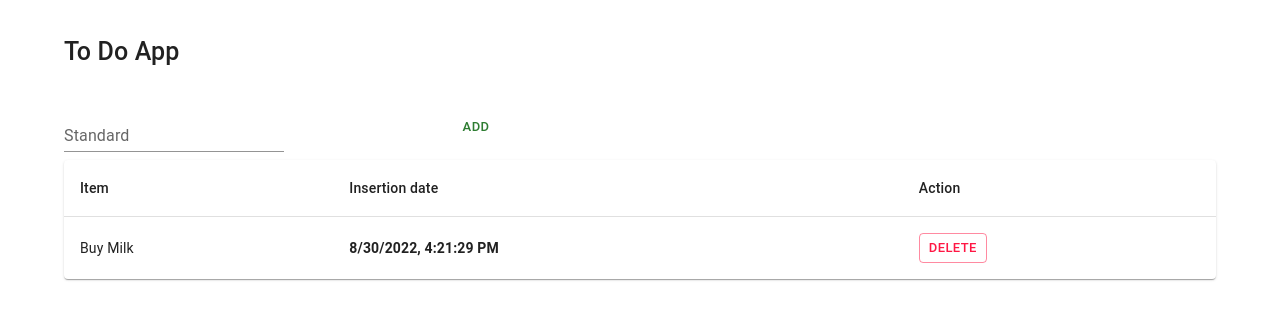
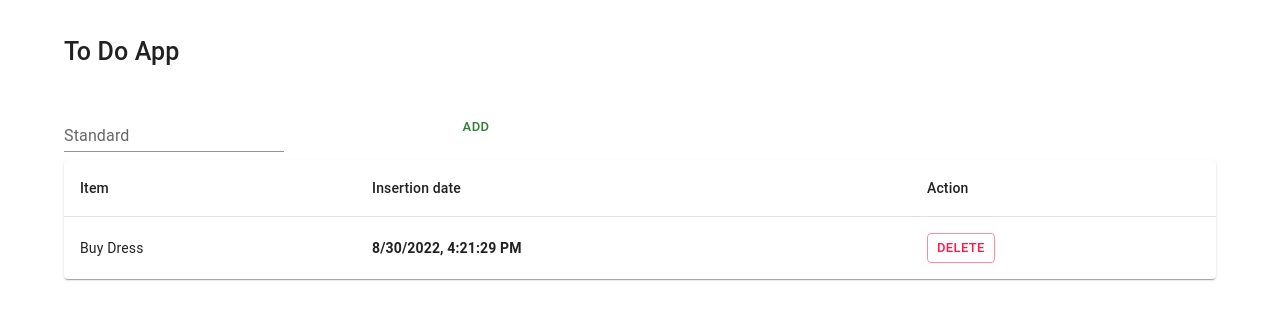
Before and after one commit to SabrinaFiore/ToDoApp, a Next.js app: page / in a window 1280 px wide. Shown: the top 320 px of the page. Built offline with nearby package versions, Linux system fonts and the light colour scheme.

Commit message:
fix remove entire row

```diff
--- a/pages/index.js
+++ b/pages/index.js
@@ -15,11 +15,18 @@ const Home = () => {
   const [todoItem, setTodoItem] = useState("");
   const [items, setItems] = useState([
     {
-      id: '1234',
-      message: 'Buy Milk',
+      id: '1',
+      message: 'Buy Dress',
       date: new Date().toLocaleString("en-US"),
       button: 'delete',
-      displayRow: true
+      displayRow: true,
+      detail: [
+        {
+          id: '1',
+          color: 'petrol green',
+          button: 'Add'
+        }
+      ]
     },
   ]);
 
@@ -31,7 +38,14 @@ const Home = () => {
         message: todoItem,
         date: new Date().toLocaleString("en-US"),
         button: 'delete',
-        displayRow: true
+        displayRow: true,
+        detail: [
+          {
+            id: uuidv4(),
+            color: 'petrol green',
+            button: 'Add'
+          }
+        ]
       },
       ...items]);
       setTodoItem("");
@@ -89,7 +103,8 @@ const Home = () => {
               </TableRow>
             </TableHead>
             <TableBody>
-              {items.map(({id, message, date, button}) => (
+              {items.map(({id, message, date, button, displayRow}) => (
+                displayRow === true &&
                 <TableRow key={id} sx={{ '&:last-child td, &:last-child th': { border: 0 } }}>
                   <TableCell>{message}</TableCell>
                   <TableCell><b>{date}</b></TableCell>
```
